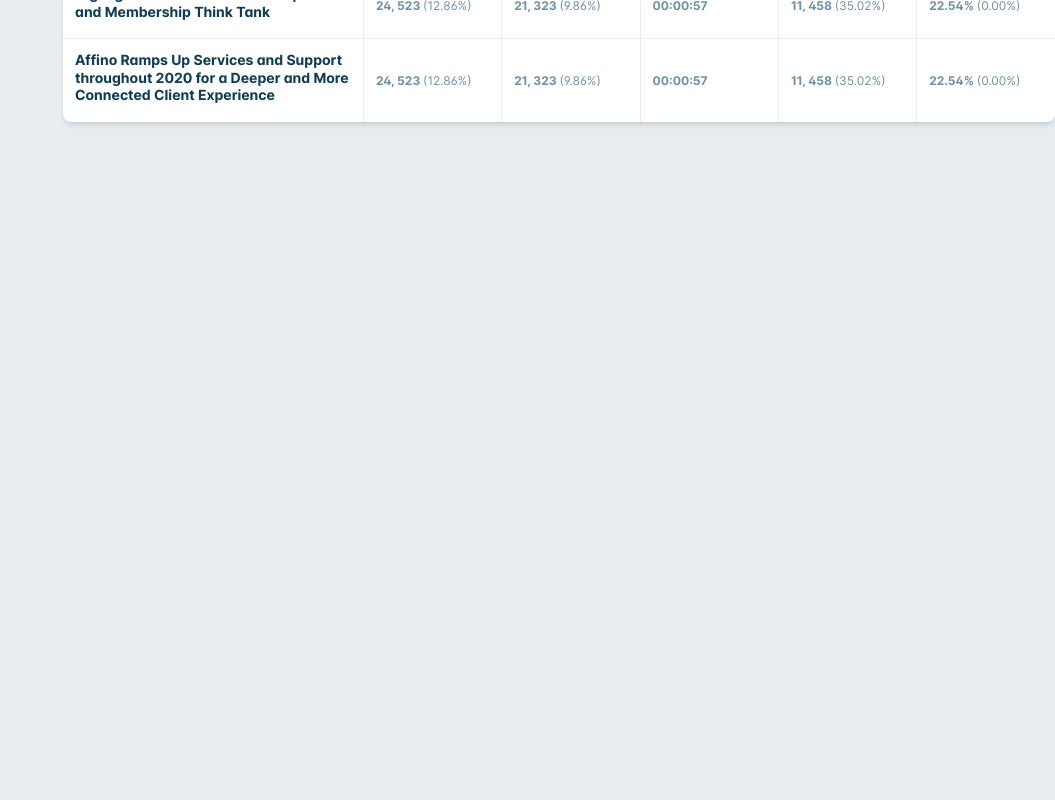
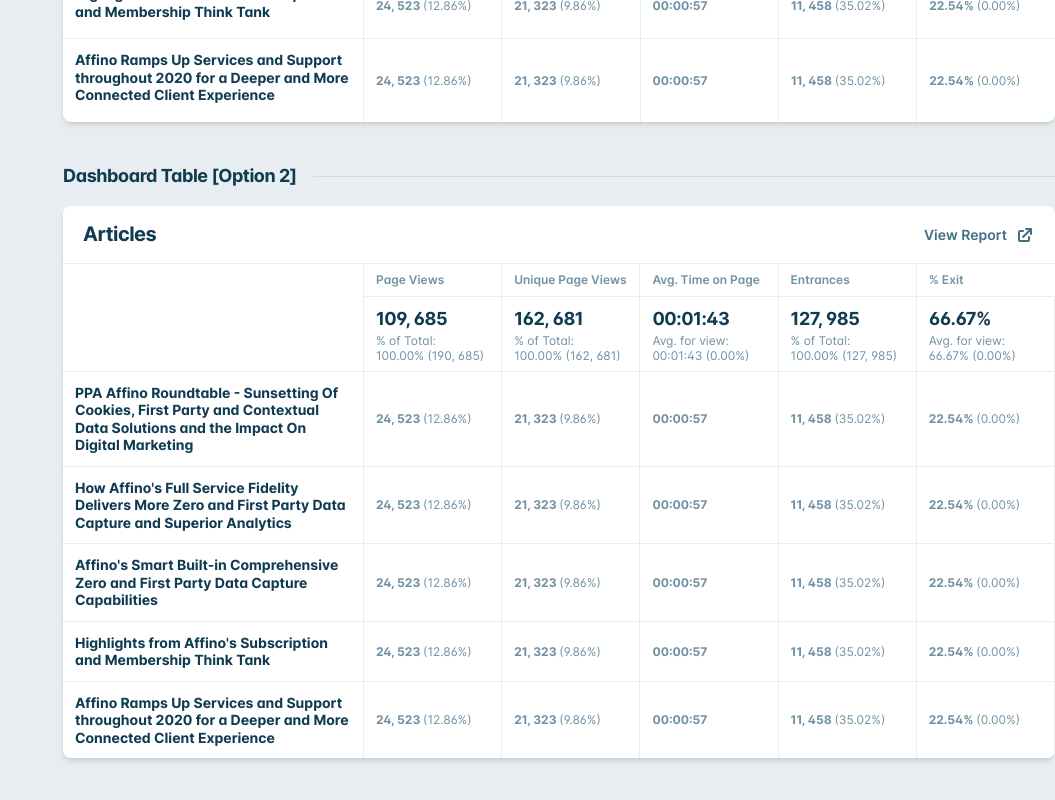
Before and after one commit to prblm-mark/ao-control, a Vue app: page /dashboard in a window 1280 px wide. Shown: the part 1217-2017 px from the top of the page, without its empty margins (225-1280 px from the left). Before the commit the page ends 1395 px from the top, so only its background shows below. Built offline with nearby package versions, Linux system fonts and the light colour scheme.

Commit message:
Create Dashboard Table option 2 Component

```diff
--- a/src/components/dashboard/DashboardTableGrid.vue
+++ b/src/components/dashboard/DashboardTableGrid.vue
@@ -5,106 +5,171 @@
                 <h2 class="cc__h2">Articles</h2>
             </div>
 
-            <div
-                class="cc__card-heading-aside inline-flex items-center space-x-2 text-ao-mid-blue-600 text-sm font-semibold"
-            >
-                <span>View Report</span><IconExport />
+            <div class="cc__card-heading-aside">
+                <a href="#"> <span>View Report</span><IconExport /></a>
             </div>
         </div>
 
-        <div class="cc__table">
-            <div class="cc__table-body">
-                <div>
-                    <h6 class="cc__h6 cc__table-heading">Page Views</h6>
-                    <div>
-                        <h3 class="cc__h3">190, 685</h3>
-                        <span
-                            class="text-xs block leading-tight text-ao-mid-blue-500"
-                            >% of Total: <br />
-                            100.00% (190, 685)
-                        </span>
-                    </div>
+        <div class="cc__table-container">
+            <table class="cc__table cc__table-overview">
+                <thead>
+                    <tr>
+                        <th v-for="data in overviewData" :key="data.name">
+                            <h6 class="cc__h6 cc__table-subheading">
+                                {{ data.name }}
+                            </h6>
+                        </th>
+                    </tr>
+                </thead>
+
+                <tbody>
+                    <tr>
+                        <td v-for="data in overviewData" :key="data.name">
+                            <h3 class="cc__h3 cc__table-overview-stat">
+                                <span class="cc__h6 cc__table-subheading">
+                                    {{ data.name }}
+                                </span>
+                                {{ data.stat }}
+                            </h3>
+                            <span class="cc__table-overview-details">
+                                {{ data.detailsTitle }} <br />
+                                {{ data.details }}
+                            </span>
+                        </td>
+                    </tr>
+                </tbody>
+            </table>
+        </div>
+        <div class="cc__table-listing">
+            <div
+                class="cc__table-listing-grid"
+                v-for="(data, index) in listingData"
+                :key="index"
+            >
+                <div class="cc__table-listing-main">
+                    <a href="#">{{ data.title }}</a>
+                    <span @click="toggleVisibility($event)">
+                        <IconMore />
+                    </span>
                 </div>
-
-                <div>
-                    <h6 class="cc__h6 cc__table-heading">Unique Page Views</h6>
-                    <div>
-                        <h3 class="cc__h3">162, 985</h3>
-                        <span
-                            class="text-xs block leading-tight text-ao-mid-blue-500"
-                            >% of Total: <br />
-                            100.00% (190, 685)
-                        </span>
-                    </div>
-                </div>
-
-                <div>
-                    <h6 class="cc__h6 cc__table-heading">Page Views</h6>
-                    <div>
-                        <h3 class="cc__h3">190, 685</h3>
-                        <span
-                            class="text-xs block leading-tight text-ao-mid-blue-500"
-                            >% of Total: <br />
-                            100.00% (190, 685)
-                        </span>
-                    </div>
-                </div>
-
-                <div>
-                    <h6 class="cc__h6 cc__table-heading">Unique Page Views</h6>
-                    <div>
-                        <h3 class="cc__h3">162, 985</h3>
-                        <span
-                            class="text-xs block leading-tight text-ao-mid-blue-500"
-                            >% of Total: <br />
-                            100.00% (190, 685)
-                        </span>
-                    </div>
-                </div>
-
-                <div>
-                    <h6 class="cc__h6 cc__table-heading">Page Views</h6>
-                    <div>
-                        <h3 class="cc__h3">190, 685</h3>
-                        <span
-                            class="text-xs block leading-tight text-ao-mid-blue-500"
-                            >% of Total: <br />
-                            100.00% (190, 685)
-                        </span>
-                    </div>
+                <div class="cc__table-listing-details hidden lg:block">
+                    <table class="cc__table">
+                        <tr>
+                            <td v-for="stat in data.stats" :key="stat.name">
+                                <h3 class="cc__h6 cc__table-subheading">
+                                    {{ stat.name }}
+                                </h3>
+                                <b>{{ stat.details }}</b>
+                                {{ stat.detailsPercent }}
+                            </td>
+                        </tr>
+                    </table>
                 </div>
             </div>
         </div>
-        <div class="col-start-1 col-span-full">Listed articles</div>
     </div>
 </template>
 
 <script>
 import { defineComponent } from 'vue'
 import IconExport from '../icons/IconExport.vue'
+import IconMore from '../icons/IconMore.vue'
 
 export default defineComponent({
+    props: {
+        overviewData: {
+            type: [Array],
+            required: true,
+        },
+        listingData: {
+            type: [Array],
+            required: true,
+        },
+    },
     setup() {
-        return {}
+        const toggleVisibility = (e) => {
+            const stat = e.target.closest('div')
+            const statDetails = stat.nextElementSibling
+            statDetails.classList.toggle('hidden')
+        }
+        return { toggleVisibility }
     },
-    components: { IconExport },
+    components: { IconExport, IconMore },
 })
 </script>
 
 <style scoped>
+.cc__table-container {
+    @apply grid lg:grid-cols-[minmax(min-content,_300px)_1fr] border-b border-ao-mid-blue-200 dark:border-slate-900 overflow-x-auto;
+}
+/* General table styles */
 .cc__table {
-    @apply grid lg:grid-cols-[minmax(max-content,_300px)_1fr] border-b border-ao-mid-blue-200;
+    @apply table-fixed w-full h-full border-collapse lg:col-start-2;
 }
-.cc__table-heading {
-    @apply text-xs font-bold  border-b border-ao-mid-blue-200 p-3;
+.cc__table thead tr {
+    @apply border-b border-ao-mid-blue-200 dark:border-slate-900;
 }
-.cc__table-body {
-    @apply grid grid-cols-5 auto-cols-[minmax(0,_1fr)] col-start-2;
+.cc__table td,
+.cc__table th {
+    @apply first:border-l-0 lg:first:border-l border-l border-ao-mid-blue-200 dark:border-slate-900 text-left p-3 lg:py-2 align-top;
 }
-.cc__table-body > div {
-    @apply grid auto-rows-[minmax(20px,_auto)] border-l border-ao-mid-blue-200;
+.cc__table-subheading {
+    @apply text-xs font-semibold tracking-normal block;
 }
-.cc__table-body > div > div {
-    @apply row-start-2;
+/* Specifc styles to main stats section at top */
+
+.cc__table-overview thead {
+    @apply hidden lg:table-header-group;
+}
+.cc__table-overview tbody tr,
+.cc__table-listing tr {
+    @apply grid grid-cols-2 lg:table-row;
+}
+.cc__table-overview td,
+.cc__table-listing td {
+    @apply border-b lg:border-b-0 border-l-0 lg:border-l odd:border-r last:border-b-0 border-ao-mid-blue-200 dark:border-slate-900;
+}
+.cc__table-overview-details {
+    @apply text-xs block leading-tight text-ao-mid-blue-500 dark:text-slate-400;
+}
+.cc__table-overview tbody .cc__table-subheading {
+    @apply lg:hidden;
+}
+/* Specifc styles to idividual listing section */
+.cc__table-listing {
+    @apply col-start-1 col-span-full;
+}
+.cc__table-listing-grid {
+    @apply grid lg:grid-cols-[minmax(min-content,_300px)_1fr];
+}
+.cc__table-listing-main {
+    @apply flex items-center col-span-1 p-3 border-b border-ao-mid-blue-200 dark:border-slate-900;
+}
+.cc__table-listing-grid:last-of-type .cc__table-listing-main {
+    @apply lg:border-b-0;
+}
+/* .cc__table-listing-main {
+    @apply bg-ao-mid-blue-100;
+} */
+.cc__table-listing-main a {
+    @apply text-sm font-bold inline-block pr-2 lg:pr-0 hover:text-ao-mid-blue-500 dark:text-slate-300 transition-colors leading-tight line-clamp-2;
+}
+.cc__table-listing-main span {
+    @apply lg:hidden cursor-pointer text-ao-mid-blue-400 hover:text-ao-mid-blue-600 dark:text-slate-600 dark:hover:text-slate-400 transition-colors;
+}
+.cc__table-listing-details {
+    @apply overflow-x-auto;
+}
+.cc__table-listing-details td {
+    @apply text-xs leading-tight text-ao-mid-blue-700 lg:text-ao-mid-blue-500 dark:text-slate-400;
+}
+.cc__table-listing .cc__table-subheading {
+    @apply mb-1 lg:hidden;
+}
+.cc__table-listing td {
+    @apply lg:align-middle;
+}
+.cc__table-listing > div:not(:last-of-type) tr {
+    @apply border-b border-ao-mid-blue-200 dark:border-slate-900;
 }
 </style>
--- a/src/components/forms/BaseInput.vue
+++ b/src/components/forms/BaseInput.vue
@@ -65,7 +65,7 @@
     dark:border-slate-700 drop-shadow-sm hover:drop-shadow hover:border-ao-mid-blue-400 dark:hover:border-slate-600 focus:outline-none focus:border-transparent
     focus:ring-2 dark:focus:ring-1 focus:ring-ao-mid-blue-500 dark:focus:ring-ao-light-blue placeholder:text-ao-dark-blue-400
     dark:placeholder:text-slate-500 placeholder:font-normal autofill:!text-ao-dark-blue-500 autofill:!bg-white dark:autofill:!bg-slate-800 dark:autofill:!text-slate-300
-    disabled:bg-ao-mid-blue-100 disabled:hover:border-ao-mid-blue-300 dark:disabled:bg-slate-800 dark:disabled:hover:border-slate-700 disabled:hover:shadow-sm appearance-none transition-shadow;
+    disabled:bg-ao-mid-blue-100 disabled:hover:border-ao-mid-blue-300 dark:disabled:bg-slate-800 dark:disabled:hover:border-slate-700 disabled:hover:drop-shadow-none disabled:drop-shadow-none appearance-none transition-shadow;
 }
 /* Error style for Input/Text */
 .cc__form-error {
--- /dev/null
+++ b/src/components/icons/IconMore.vue
@@ -0,0 +1,12 @@
+<template>
+    <svg
+        xmlns="http://www.w3.org/2000/svg"
+        class="h-5 w-5"
+        viewBox="0 0 20 20"
+        fill="currentColor"
+    >
+        <path
+            d="M10 6a2 2 0 110-4 2 2 0 010 4zM10 12a2 2 0 110-4 2 2 0 010 4zM10 18a2 2 0 110-4 2 2 0 010 4z"
+        />
+    </svg>
+</template>
--- a/src/views/DashboardView.vue
+++ b/src/views/DashboardView.vue
@@ -48,9 +48,11 @@
             :overviewData="dashboardMainData"
             :listingData="dashboardListingData"
         />
-        <span class="hidden">
-            <DashboardTableGrid />
-        </span>
+        <HeadingBreak :heading="'Dashboard Table [Option 2]'" />
+        <DashboardTableGrid
+            :overviewData="dashboardMainData"
+            :listingData="dashboardListingData"
+        />
     </main>
 </template>
 
@@ -63,9 +65,9 @@
 import DateSelector from '../components/dashboard/DateSelector.vue'
 import { defineComponent } from '@vue/runtime-core'
 import DashboardTable from '../components/dashboard/DashboardTable.vue'
-import DashboardTableGrid from '../components/dashboard/DashboardTableGrid.vue'
 import dashboardMainData from '@/data/dashboardMainData.json'
 import dashboardListingData from '@/data/dashboardListingData.json'
+import DashboardTableGrid from '../components/dashboard/DashboardTableGrid.vue'
 export default defineComponent({
     setup() {
         return {
```
